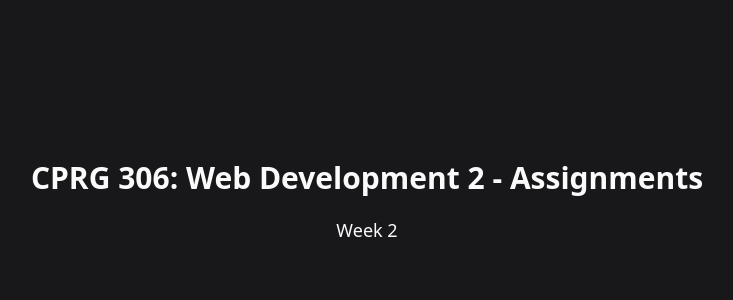
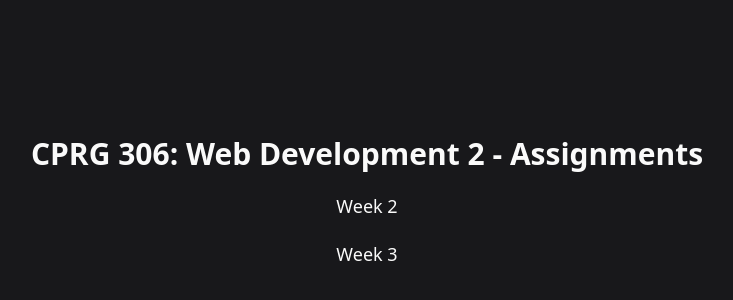
Before and after one commit to zaid-ahmad/cprg306-assignments, a Next.js app: page / in a window 1280 px wide. Shown: the part 198-498 px from the top of the page, without its empty margins (273-1006 px from the left). Built offline with nearby package versions, Linux system fonts and the light colour scheme.

Commit message:
feat: Add link to Week 3 assignment in Home page

```diff
--- a/app/page.js
+++ b/app/page.js
@@ -6,8 +6,8 @@ export default function Home() {
             <h1 className='text-3xl font-bold'>
                 CPRG 306: Web Development 2 - Assignments
             </h1>
-            <ul className='mt-5'>
-                <li className='text-lg'>
+            <ul className='flex flex-col gap-5 text-lg mt-5'>
+                <li>
                     <Link
                         href={"/week-2"}
                         className='transition-all px-8 py-2 rounded hover:bg-zinc-800 focus:bg-zinc-700'
@@ -15,6 +15,15 @@ export default function Home() {
                         Week 2
                     </Link>
                 </li>
+
+                <li>
+                    <Link
+                        href={"/week-3"}
+                        className='transition-all px-8 py-2 rounded hover:bg-zinc-800 focus:bg-zinc-700'
+                    >
+                        Week 3
+                    </Link>
+                </li>
             </ul>
         </main>
     );
```
